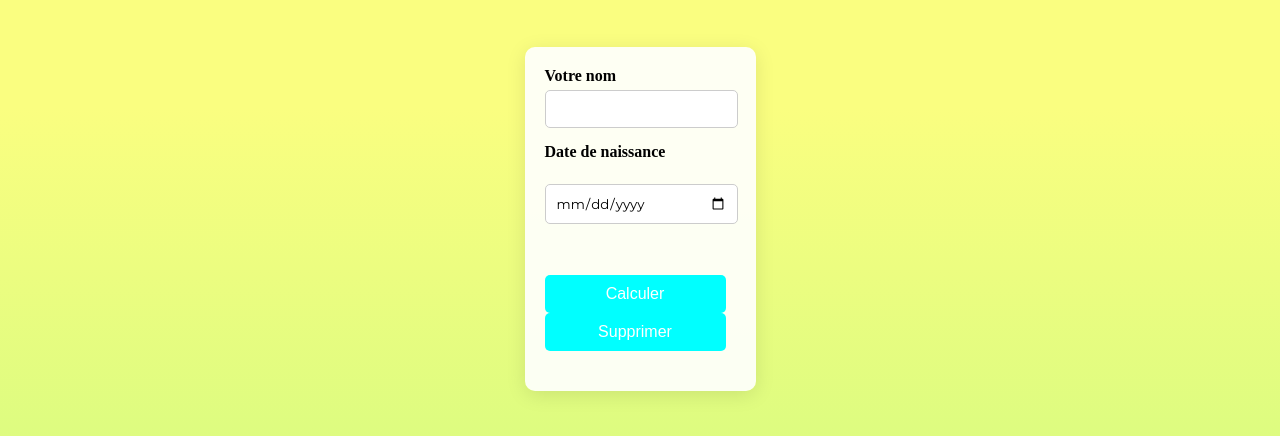
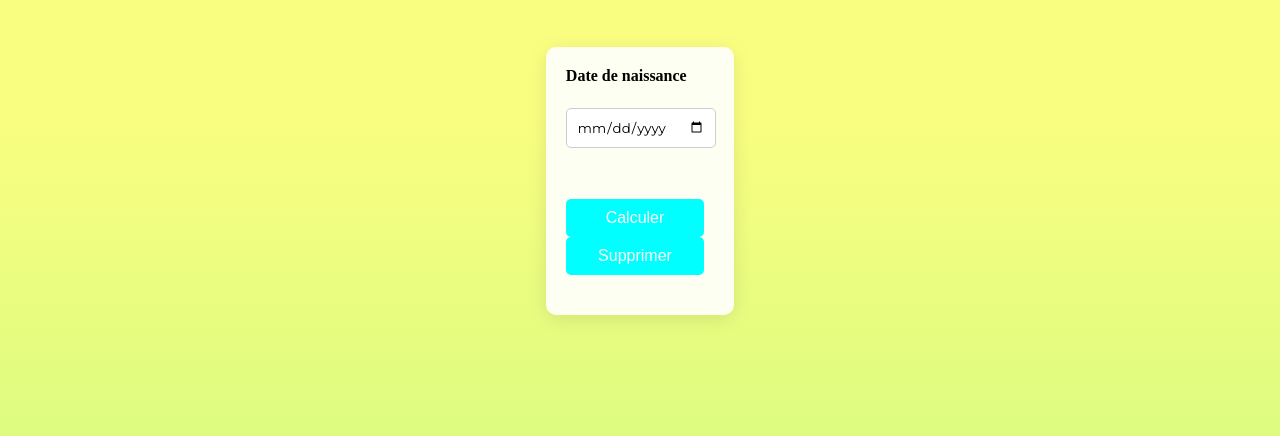
Before and after one commit to maelgruand1/CalculateurAge, a plain HTML site: page calculator.html in a window 1280 px wide. Shown: the part 212-648 px from the top of the page. Drawn offline with Linux system fonts and the light colour scheme.

Commit message:
Update calculator.html

```diff
--- a/calculator.html
+++ b/calculator.html
@@ -23,10 +23,6 @@
       <form method="post" id="ageForm">
         <div class="container">
           <div class="userDate">
-            <label for="name" class="yourName"
-              ><strong>Votre nom</strong></label
-            >
-            <input type="text" class="name" id="name" required /><!--Name-->
             <label for="dateNaiss" class="yourNaiss"
               ><strong>Date de naissance</strong></label
             >
```
